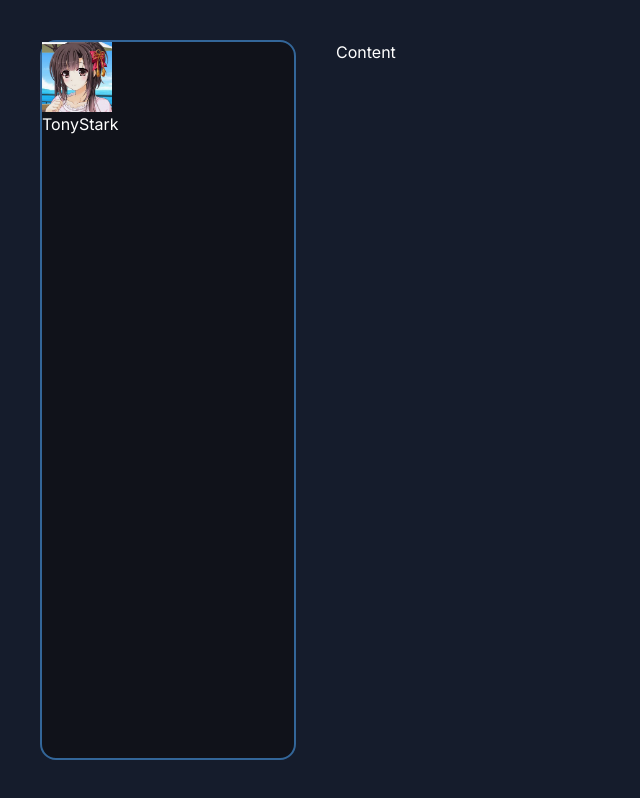
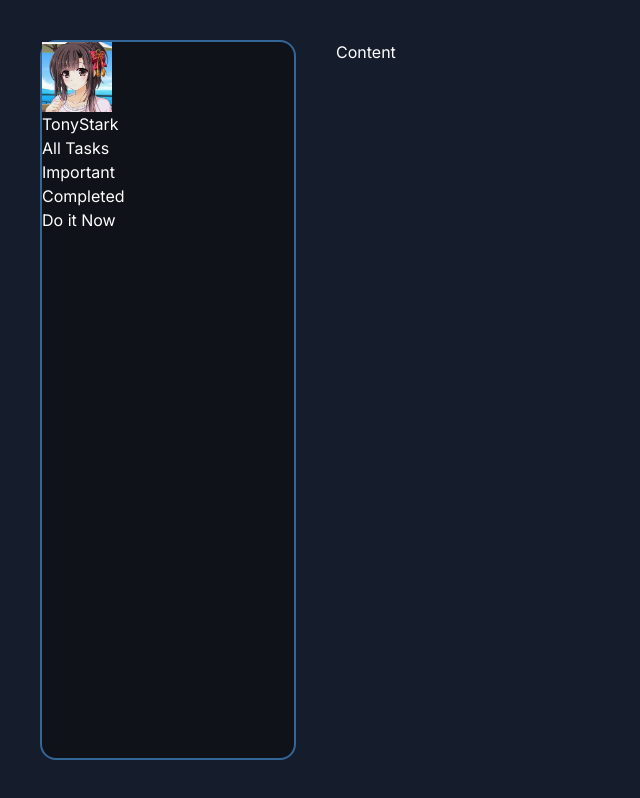
Before and after one commit to ramanand-rv/taskify, a Next.js app: page / in a window 1280 px wide. Shown: the whole page, without its empty margins (0-640 px from the left). Built offline with nearby package versions, Linux system fonts and the light colour scheme.

Commit message:
nav list added

```diff
--- a/app/components/Sidebar/Sidebar.tsx
+++ b/app/components/Sidebar/Sidebar.tsx
@@ -1,8 +1,10 @@
 'use client'
 import { useGlobalState } from '@/app/context/globalProvider'
 import Image from 'next/image'
+import Link from 'next/link'
 import React from 'react'
 import styled from 'styled-components'
+import menu from '@/app/utils/menu';
 
 const Sidebar = () => {
   const { theme } = useGlobalState();
@@ -18,7 +20,9 @@ const Sidebar = () => {
         </h1>
       </div>
       <ul className="nav-items">
-
+        {menu.map((item)=>{return <li>
+          <Link href={item.link}>{item.title}</Link>
+        </li>})}
       </ul>
     </div>
   </SidebarStyles>
--- /dev/null
+++ b/app/utils/menu.ts
@@ -0,0 +1,30 @@
+
+
+const menu =[
+    {
+        id: 1,
+        title:"All Tasks",
+        link: "/",
+
+    },
+    {
+        id: 2,
+        title:"Important",
+        link: "important",
+
+    },
+    {
+        id: 3,
+        title:"Completed",
+        link: "/completed",
+
+    },
+    {
+        id: 1,
+        title:"Do it Now",
+        link: "/todo",
+
+    },
+]
+
+export default menu;
```
